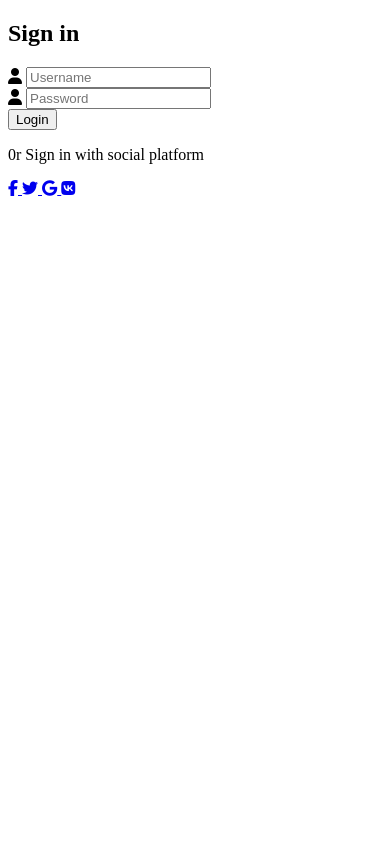
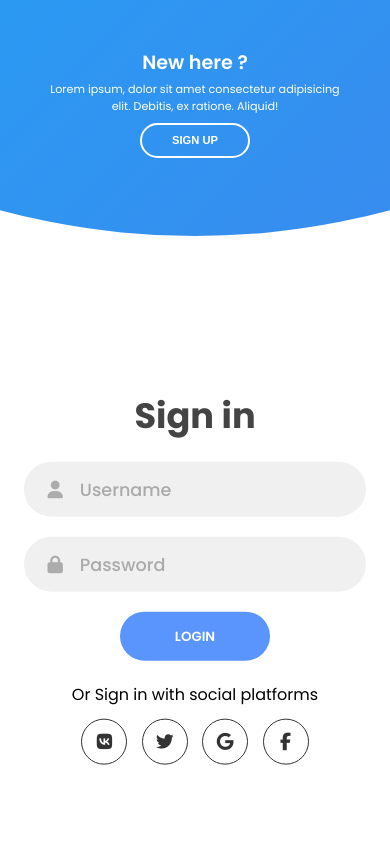
Before and after one commit to DjonTrue/simple-authorization-form, a plain HTML site: page index.html in a window 390 px wide. Drawn offline with Linux system fonts and the light colour scheme.

Commit message:
release ver. 1.0

```diff
--- /dev/null
+++ b/app.js
@@ -0,0 +1,11 @@
+const sign_in_btn = document.querySelector("#sign-in-btn");
+const sign_up_btn = document.querySelector("#sign-up-btn");
+const container = document.querySelector(".container");
+
+sign_up_btn.addEventListener("click", () => {
+  container.classList.add("sign-up-mode");
+});
+
+sign_in_btn.addEventListener("click", () => {
+  container.classList.remove("sign-up-mode");
+});
--- a/index.html
+++ b/index.html
@@ -1,30 +1,62 @@
 <!DOCTYPE html>
 <html lang="en">
   <head>
-    <meta charset="UTF-8">
-    <script src="https://kit.fontawesome.com/b3db1ea9b2.js" crossorigin="anonymous"></script>
-    <title>Sign In and Sign Up form </title>
+    <meta charset="UTF-8" />
+    <meta name="viewport" content="width=device-width, initial-scale=1.0" />
+    <script
+      src="https://kit.fontawesome.com/64d58efce2.js"
+      crossorigin="anonymous"
+    ></script>
+    <link rel="stylesheet" href="style.css" />
+    <title>Sign in & Sign up Form</title>
   </head>
   <body>
     <div class="container">
       <div class="forms-container">
         <div class="signin-signup">
-                <form action="" class="signin-signup">
+          <form action="#" class="sign-in-form">
             <h2 class="title">Sign in</h2>
-
             <div class="input-field">
               <i class="fas fa-user"></i>
-                      <input type="text" placeholder="Username">
-
+              <input type="text" placeholder="Username" />
+            </div>
+            <div class="input-field">
+              <i class="fas fa-lock"></i>
+              <input type="password" placeholder="Password" />
+            </div>
+            <input type="submit" value="Login" class="btn solid" />
+            <p class="social-text">Or Sign in with social platforms</p>
+            <div class="social-media">
+              <a href="https://vk.com/" class="social-icon">
+                <i class="fab fa-vk"></i>
+              </a>
+              <a href="#" class="social-icon">
+                <i class="fab fa-twitter"></i>
+              </a>
+              <a href="#" class="social-icon">
+                <i class="fab fa-google"></i>
+              </a>
+              <a href="#" class="social-icon">
+                <i class="fab fa-facebook-f"></i>
+              </a>
+            </div>
+          </form>
+          <form action="#" class="sign-up-form">
+            <h2 class="title">Sign up</h2>
             <div class="input-field">
               <i class="fas fa-user"></i>
-                       <input type="password" placeholder="Password">
+              <input type="text" placeholder="Username" />
             </div>
-
-                    <input type="submit" value="Login" class="btn solid">
-
-                    <p class="social-text">0r Sign in with social platform</p>
-
+            <div class="input-field">
+              <i class="fas fa-envelope"></i>
+              <input type="email" placeholder="Email" />
+            </div>
+            <div class="input-field">
+              <i class="fas fa-lock"></i>
+              <input type="password" placeholder="Password" />
+            </div>
+            <input type="submit" class="btn" value="Sign up" />
+            <p class="social-text">Or Sign up with social platforms</p>
             <div class="social-media">
               <a href="#" class="social-icon">
                 <i class="fab fa-facebook-f"></i>
@@ -36,21 +68,43 @@
                 <i class="fab fa-google"></i>
               </a>
               <a href="#" class="social-icon">
-                            <i class="fab fa-vk"></i>
+                <i class="fab fa-linkedin-in"></i>
               </a>
             </div>
+          </form>
+        </div>
+      </div>
 
-                </form>
+      <div class="panels-container">
+        <div class="panel left-panel">
+          <div class="content">
+            <h3>New here ?</h3>
+            <p>
+              Lorem ipsum, dolor sit amet consectetur adipisicing elit. Debitis,
+              ex ratione. Aliquid!
+            </p>
+            <button class="btn transparent" id="sign-up-btn">
+              Sign up
+            </button>
+          </div>
+          <img src="img/log.svg" class="image" alt="" />
+        </div>
+        <div class="panel right-panel">
+          <div class="content">
+            <h3>One of us ?</h3>
+            <p>
+              Lorem ipsum dolor sit amet consectetur adipisicing elit. Nostrum
+              laboriosam ad deleniti.
+            </p>
+            <button class="btn transparent" id="sign-in-btn">
+              Sign in
+            </button>
+          </div>
+          <img src="img/register.svg" class="image" alt="" />
         </div>
       </div>
     </div>
 
-
-
-
-
-
-    <!-- undraw.co -->
-
+    <script src="app.js"></script>
   </body>
 </html>
--- /dev/null
+++ b/style.css
@@ -0,0 +1,400 @@
+@import url("https://fonts.googleapis.com/css2?family=Poppins:wght@200;300;400;500;600;700;800&display=swap");
+
+* {
+  margin: 0;
+  padding: 0;
+  box-sizing: border-box;
+}
+
+body,
+input {
+  font-family: "Poppins", sans-serif;
+}
+
+.container {
+  position: relative;
+  width: 100%;
+  background-color: #fff;
+  min-height: 100vh;
+  overflow: hidden;
+}
+
+.forms-container {
+  position: absolute;
+  width: 100%;
+  height: 100%;
+  top: 0;
+  left: 0;
+}
+
+.signin-signup {
+  position: absolute;
+  top: 50%;
+  transform: translate(-50%, -50%);
+  left: 75%;
+  width: 50%;
+  transition: 1s 0.7s ease-in-out;
+  display: grid;
+  grid-template-columns: 1fr;
+  z-index: 5;
+}
+
+form {
+  display: flex;
+  align-items: center;
+  justify-content: center;
+  flex-direction: column;
+  padding: 0rem 5rem;
+  transition: all 0.2s 0.7s;
+  overflow: hidden;
+  grid-column: 1 / 2;
+  grid-row: 1 / 2;
+}
+
+form.sign-up-form {
+  opacity: 0;
+  z-index: 1;
+}
+
+form.sign-in-form {
+  z-index: 2;
+}
+
+.title {
+  font-size: 2.2rem;
+  color: #444;
+  margin-bottom: 10px;
+}
+
+.input-field {
+  max-width: 380px;
+  width: 100%;
+  background-color: #f0f0f0;
+  margin: 10px 0;
+  height: 55px;
+  border-radius: 55px;
+  display: grid;
+  grid-template-columns: 15% 85%;
+  padding: 0 0.4rem;
+  position: relative;
+}
+
+.input-field i {
+  text-align: center;
+  line-height: 55px;
+  color: #acacac;
+  transition: 0.5s;
+  font-size: 1.1rem;
+}
+
+.input-field input {
+  background: none;
+  outline: none;
+  border: none;
+  line-height: 1;
+  font-weight: 600;
+  font-size: 1.1rem;
+  color: #333;
+}
+
+.input-field input::placeholder {
+  color: #aaa;
+  font-weight: 500;
+}
+
+.social-text {
+  padding: 0.7rem 0;
+  font-size: 1rem;
+}
+
+.social-media {
+  display: flex;
+  justify-content: center;
+}
+
+.social-icon {
+  height: 46px;
+  width: 46px;
+  display: flex;
+  justify-content: center;
+  align-items: center;
+  margin: 0 0.45rem;
+  color: #333;
+  border-radius: 50%;
+  border: 1px solid #333;
+  text-decoration: none;
+  font-size: 1.1rem;
+  transition: 0.3s;
+}
+
+.social-icon:hover {
+  color: #4481eb;
+  border-color: #4481eb;
+}
+
+.btn {
+  width: 150px;
+  background-color: #5995fd;
+  border: none;
+  outline: none;
+  height: 49px;
+  border-radius: 49px;
+  color: #fff;
+  text-transform: uppercase;
+  font-weight: 600;
+  margin: 10px 0;
+  cursor: pointer;
+  transition: 0.5s;
+}
+
+.btn:hover {
+  background-color: #4d84e2;
+}
+.panels-container {
+  position: absolute;
+  height: 100%;
+  width: 100%;
+  top: 0;
+  left: 0;
+  display: grid;
+  grid-template-columns: repeat(2, 1fr);
+}
+
+.container:before {
+  content: "";
+  position: absolute;
+  height: 2000px;
+  width: 2000px;
+  top: -10%;
+  right: 48%;
+  transform: translateY(-50%);
+  background-image: linear-gradient(-45deg, #4481eb 0%, #04befe 100%);
+  transition: 1.8s ease-in-out;
+  border-radius: 50%;
+  z-index: 6;
+}
+
+.image {
+  width: 100%;
+  transition: transform 1.1s ease-in-out;
+  transition-delay: 0.4s;
+}
+
+.panel {
+  display: flex;
+  flex-direction: column;
+  align-items: flex-end;
+  justify-content: space-around;
+  text-align: center;
+  z-index: 6;
+}
+
+.left-panel {
+  pointer-events: all;
+  padding: 3rem 17% 2rem 12%;
+}
+
+.right-panel {
+  pointer-events: none;
+  padding: 3rem 12% 2rem 17%;
+}
+
+.panel .content {
+  color: #fff;
+  transition: transform 0.9s ease-in-out;
+  transition-delay: 0.6s;
+}
+
+.panel h3 {
+  font-weight: 600;
+  line-height: 1;
+  font-size: 1.5rem;
+}
+
+.panel p {
+  font-size: 0.95rem;
+  padding: 0.7rem 0;
+}
+
+.btn.transparent {
+  margin: 0;
+  background: none;
+  border: 2px solid #fff;
+  width: 130px;
+  height: 41px;
+  font-weight: 600;
+  font-size: 0.8rem;
+}
+
+.right-panel .image,
+.right-panel .content {
+  transform: translateX(800px);
+}
+
+/* ANIMATION */
+
+.container.sign-up-mode:before {
+  transform: translate(100%, -50%);
+  right: 52%;
+}
+
+.container.sign-up-mode .left-panel .image,
+.container.sign-up-mode .left-panel .content {
+  transform: translateX(-800px);
+}
+
+.container.sign-up-mode .signin-signup {
+  left: 25%;
+}
+
+.container.sign-up-mode form.sign-up-form {
+  opacity: 1;
+  z-index: 2;
+}
+
+.container.sign-up-mode form.sign-in-form {
+  opacity: 0;
+  z-index: 1;
+}
+
+.container.sign-up-mode .right-panel .image,
+.container.sign-up-mode .right-panel .content {
+  transform: translateX(0%);
+}
+
+.container.sign-up-mode .left-panel {
+  pointer-events: none;
+}
+
+.container.sign-up-mode .right-panel {
+  pointer-events: all;
+}
+
+@media (max-width: 870px) {
+  .container {
+    min-height: 800px;
+    height: 100vh;
+  }
+  .signin-signup {
+    width: 100%;
+    top: 95%;
+    transform: translate(-50%, -100%);
+    transition: 1s 0.8s ease-in-out;
+  }
+
+  .signin-signup,
+  .container.sign-up-mode .signin-signup {
+    left: 50%;
+  }
+
+  .panels-container {
+    grid-template-columns: 1fr;
+    grid-template-rows: 1fr 2fr 1fr;
+  }
+
+  .panel {
+    flex-direction: row;
+    justify-content: space-around;
+    align-items: center;
+    padding: 2.5rem 8%;
+    grid-column: 1 / 2;
+  }
+
+  .right-panel {
+    grid-row: 3 / 4;
+  }
+
+  .left-panel {
+    grid-row: 1 / 2;
+  }
+
+  .image {
+    width: 200px;
+    transition: transform 0.9s ease-in-out;
+    transition-delay: 0.6s;
+  }
+
+  .panel .content {
+    padding-right: 15%;
+    transition: transform 0.9s ease-in-out;
+    transition-delay: 0.8s;
+  }
+
+  .panel h3 {
+    font-size: 1.2rem;
+  }
+
+  .panel p {
+    font-size: 0.7rem;
+    padding: 0.5rem 0;
+  }
+
+  .btn.transparent {
+    width: 110px;
+    height: 35px;
+    font-size: 0.7rem;
+  }
+
+  .container:before {
+    width: 1500px;
+    height: 1500px;
+    transform: translateX(-50%);
+    left: 30%;
+    bottom: 68%;
+    right: initial;
+    top: initial;
+    transition: 2s ease-in-out;
+  }
+
+  .container.sign-up-mode:before {
+    transform: translate(-50%, 100%);
+    bottom: 32%;
+    right: initial;
+  }
+
+  .container.sign-up-mode .left-panel .image,
+  .container.sign-up-mode .left-panel .content {
+    transform: translateY(-300px);
+  }
+
+  .container.sign-up-mode .right-panel .image,
+  .container.sign-up-mode .right-panel .content {
+    transform: translateY(0px);
+  }
+
+  .right-panel .image,
+  .right-panel .content {
+    transform: translateY(300px);
+  }
+
+  .container.sign-up-mode .signin-signup {
+    top: 5%;
+    transform: translate(-50%, 0);
+  }
+}
+
+@media (max-width: 570px) {
+  form {
+    padding: 0 1.5rem;
+  }
+
+  .image {
+    display: none;
+  }
+  .panel .content {
+    padding: 0.5rem 1rem;
+  }
+  .container {
+    padding: 1.5rem;
+  }
+
+  .container:before {
+    bottom: 72%;
+    left: 50%;
+  }
+
+  .container.sign-up-mode:before {
+    bottom: 28%;
+    left: 50%;
+  }
+}
```
Also changed, not shown: img/undraw_maker_launch_crhe.svg (added), img/undraw_press_play_bx2d.svg (added). Lines whose indentation alone changed are shown as unchanged.
